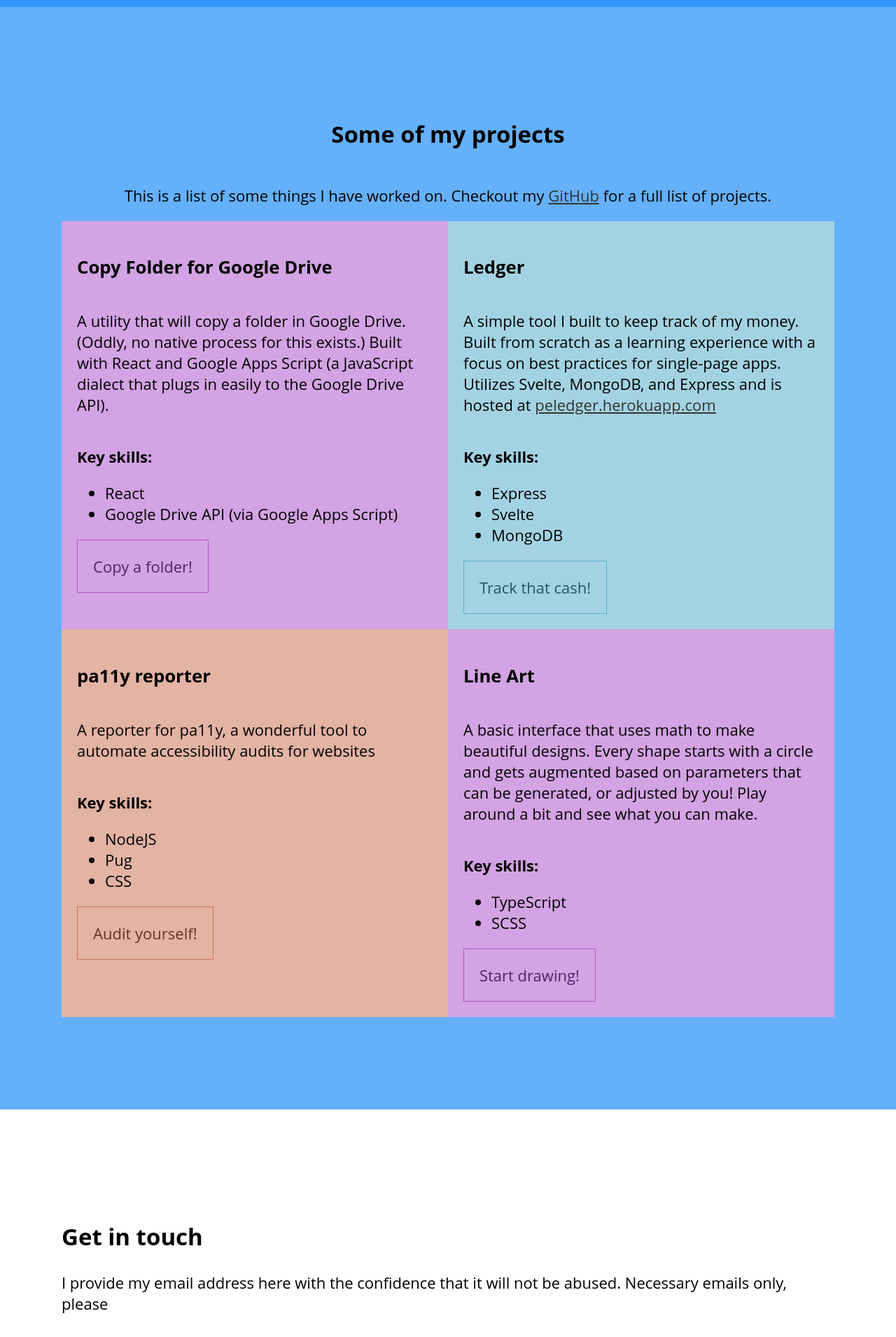
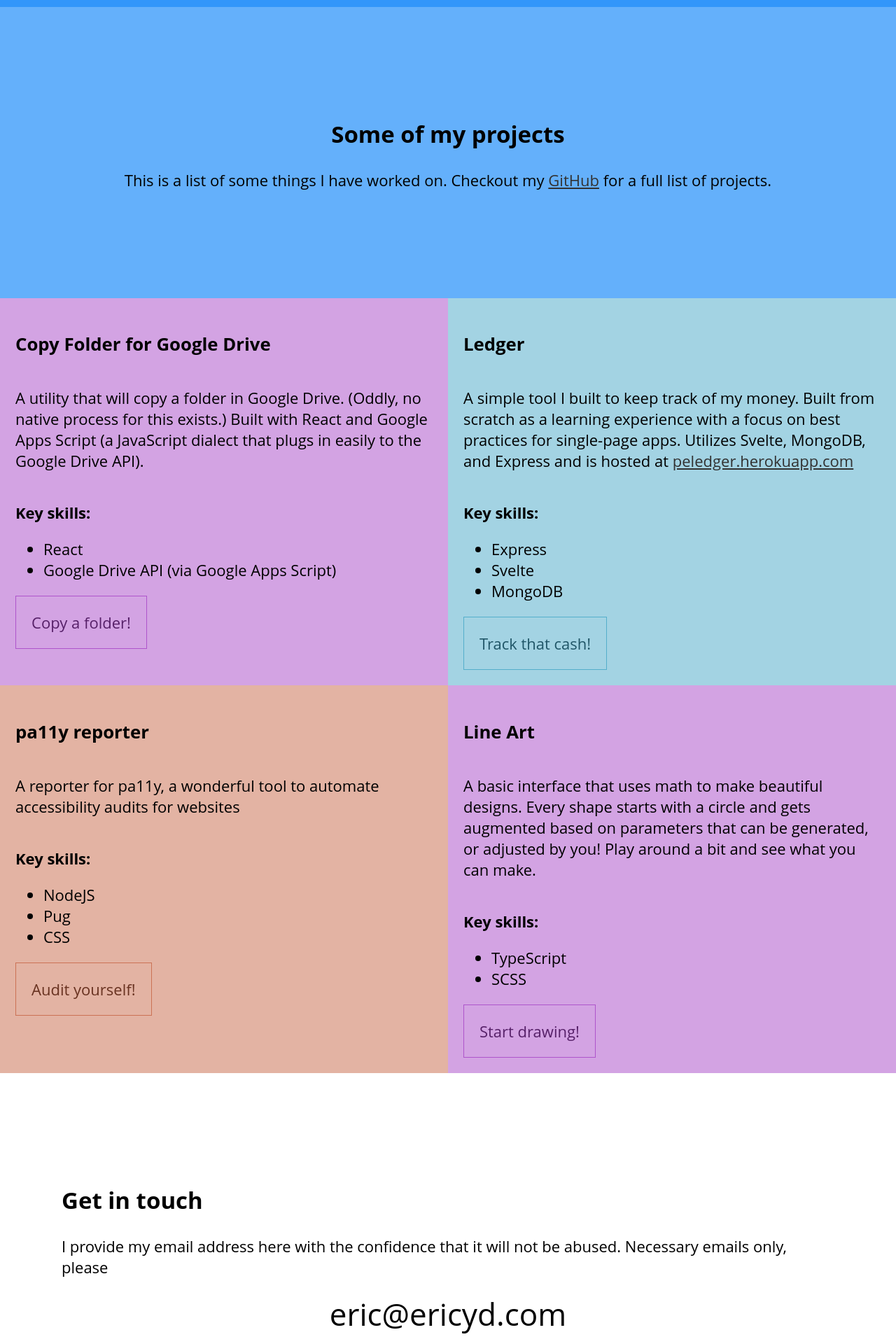
Before and after one commit to ericyd/ericyd.github.io, a Jekyll site: the page built from index.md, in a window 1280 px wide. Shown: the part 1644-3554 px from the top of the page at 70% size. Built offline with Jekyll 4.4.1, drawn with Linux system fonts in a browser that asks for light colours; some web fonts are replaced.

Commit message:
update project styling

```diff
--- a/_includes/projects.html
+++ b/_includes/projects.html
@@ -1,6 +1,8 @@
 <section class="projects">
   <h2>{{ site.data.sections.projects.title }}</h2>
   <p>{{ site.data.sections.projects.description }}</p>
+</section>
+<section class="project-container">
   {% for project in site.data.projects %}
   <div class="project">
     <h3 class="project__title">{{ project.title }}</h3>
--- a/_sass/_global.scss
+++ b/_sass/_global.scss
@@ -18,6 +18,10 @@
     margin: 0;
     padding: 0;
     font-family: $font-family-default;
+
+    @media (max-width: 360px) {
+      font-size: $font-size-base * 0.75;
+    }
 }
 
 a {
--- a/_sass/_projects.scss
+++ b/_sass/_projects.scss
@@ -21,16 +21,17 @@
 
 .projects {
   @include section();
+  background-color: lighten($base-color, 10%);
+  text-align: center;
+}
+
+.project-container {
   display: -webkit-box;
   display: -moz-box;
   display: -ms-flexbox;
   display: -webkit-flex;
   display: flex;
   flex-flow: row wrap;
-  background-color: lighten($base-color, 10%);
-  justify-content: center;
-  align-items: stretch;
-  align-content: center;
 }
 
 .project {
```
